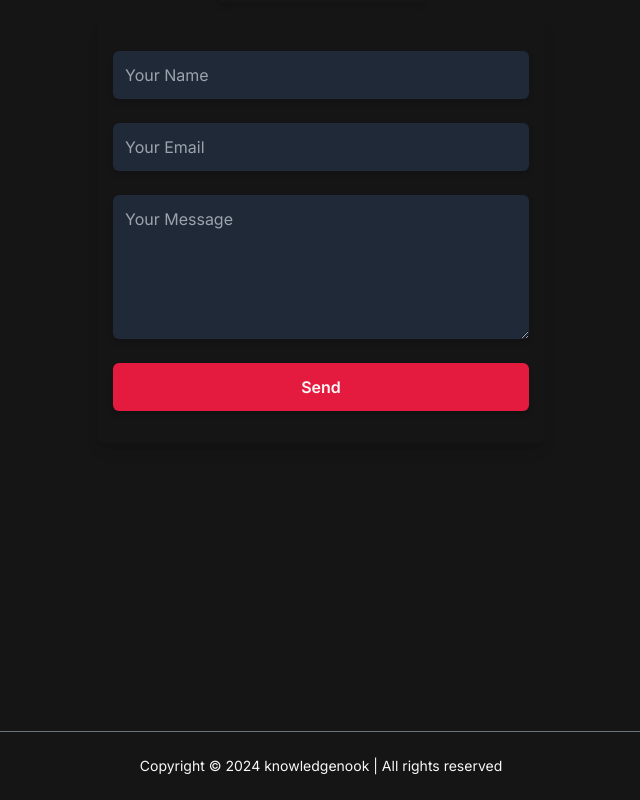
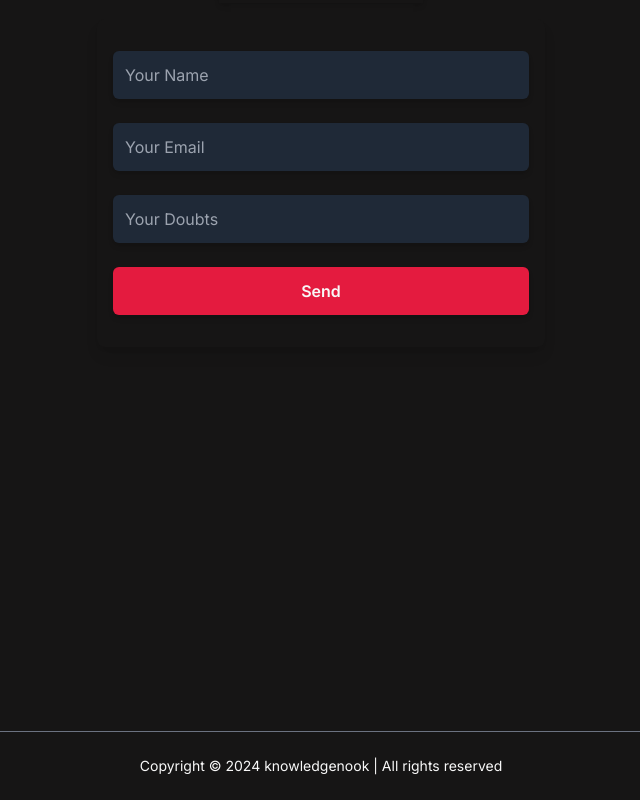
Before and after one commit to LoadingMinds/KnowledgeNookHack4bengal, a Next.js app: page / in a window 1280 px wide. Shown: the part 1883-2683 px from the top of the page, without its empty margins (319-959 px from the left). Built offline with nearby package versions, Linux system fonts and the light colour scheme.

Commit message:
new feature added:semester feature added

```diff
--- a/src/components/custom/home.tsx
+++ b/src/components/custom/home.tsx
@@ -17,11 +17,12 @@ const ContactForm = () => (
       placeholder="Your Email"
       className="p-3 bg-gray-800 text-white rounded-md shadow-md focus:outline-none focus:ring-2 focus:ring-lightred transition-all"
     />
-    <textarea
+    <input
+      type="text"
       name="message"
-      placeholder="Your Message"
+      placeholder="Your Doubts"
       className="p-3 bg-gray-800 text-white rounded-md shadow-md focus:outline-none focus:ring-2 focus:ring-lightred transition-all"
-      rows={5}
+
     />
     <button
       type="submit"
```
